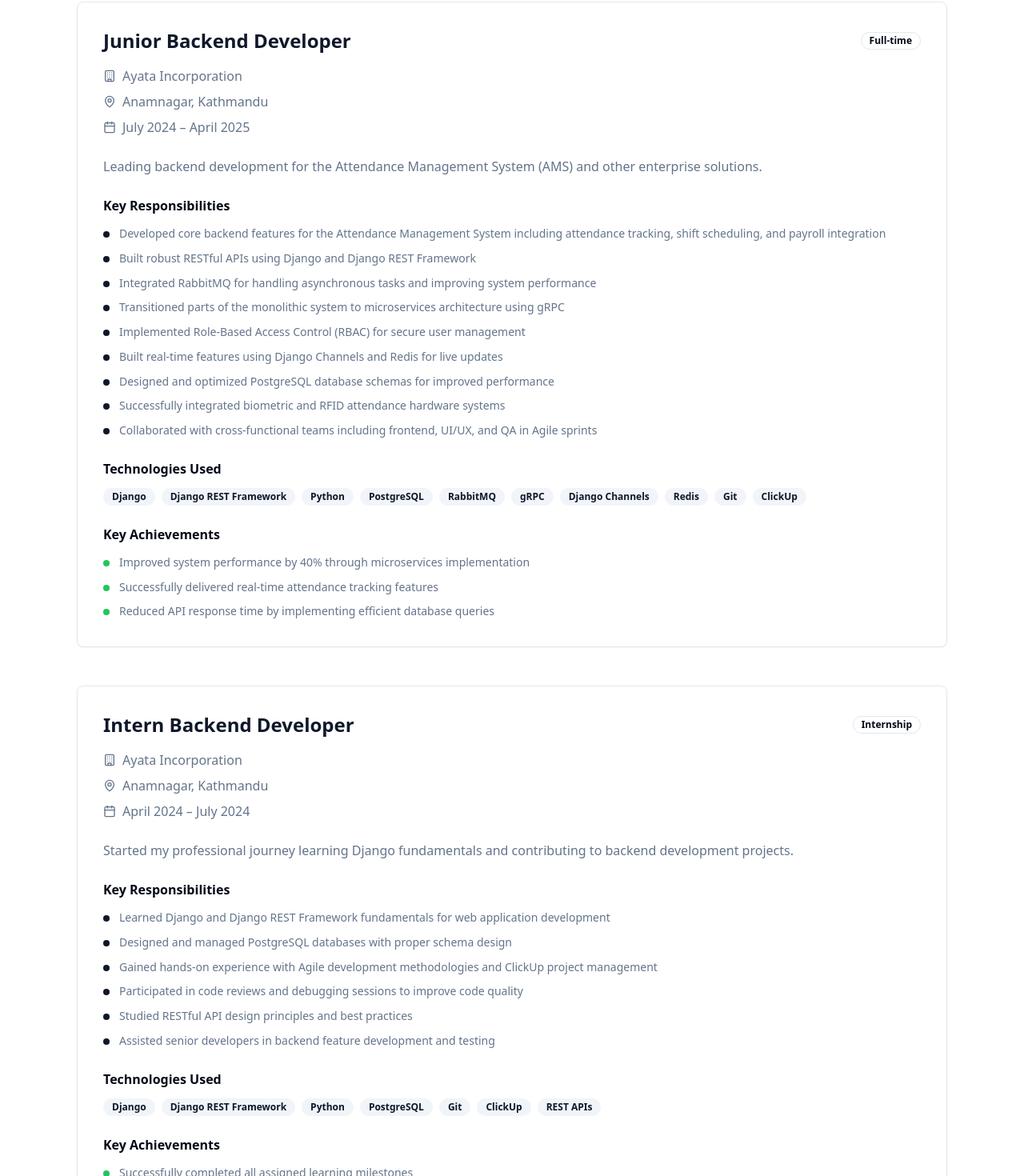
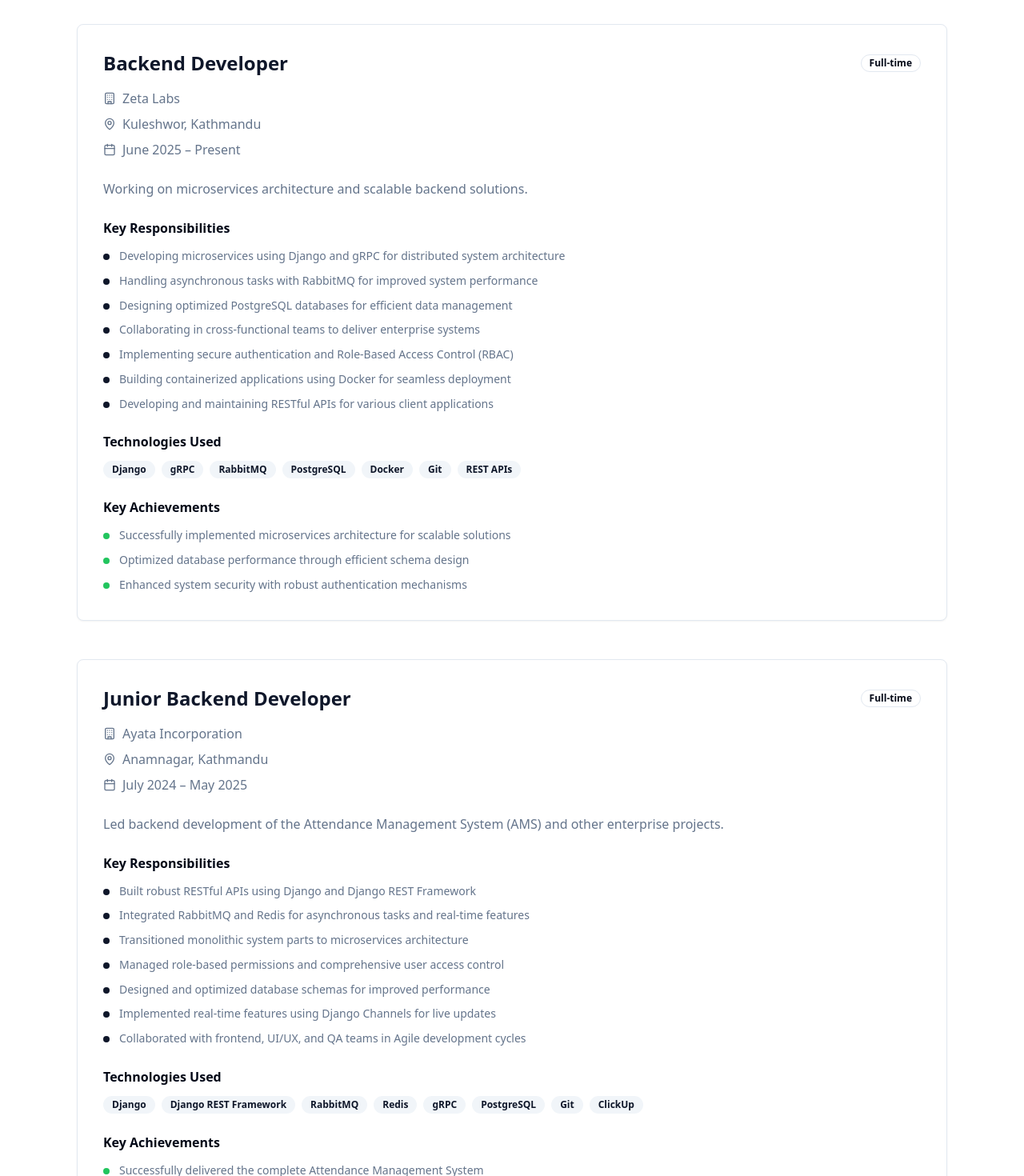
Before and after one commit to Ozzypawan/pawanrajpandey.com.np, a React (Vite) app: page /experience in a window 1280 px wide. Shown: the part 374-1844 px from the top of the page at 80% size. Built offline with nearby package versions, Linux system fonts and the light colour scheme.

Commit message:
Refactor: Update experience content
Update the experience page content with the latest information.

```diff
--- a/src/pages/Experience.tsx
+++ b/src/pages/Experience.tsx
@@ -1,3 +1,4 @@
+
 import { Card } from "@/components/ui/card";
 import { Badge } from "@/components/ui/badge";
 import { MapPin, Calendar, Building } from "lucide-react";
@@ -6,56 +7,77 @@ import { Helmet } from "react-helmet-async";
 const Experience = () => {
   const experiences = [
     {
+      title: "Backend Developer",
+      company: "Zeta Labs",
+      location: "Kuleshwor, Kathmandu",
+      period: "June 2025 – Present",
+      type: "Full-time",
+      description: "Working on microservices architecture and scalable backend solutions.",
+      responsibilities: [
+        "Developing microservices using Django and gRPC for distributed system architecture",
+        "Handling asynchronous tasks with RabbitMQ for improved system performance",
+        "Designing optimized PostgreSQL databases for efficient data management",
+        "Collaborating in cross-functional teams to deliver enterprise systems",
+        "Implementing secure authentication and Role-Based Access Control (RBAC)",
+        "Building containerized applications using Docker for seamless deployment",
+        "Developing and maintaining RESTful APIs for various client applications"
+      ],
+      technologies: [
+        "Django", "gRPC", "RabbitMQ", "PostgreSQL", "Docker", "Git", "REST APIs"
+      ],
+      achievements: [
+        "Successfully implemented microservices architecture for scalable solutions",
+        "Optimized database performance through efficient schema design",
+        "Enhanced system security with robust authentication mechanisms"
+      ]
+    },
+    {
       title: "Junior Backend Developer",
       company: "Ayata Incorporation",
       location: "Anamnagar, Kathmandu",
-      period: "July 2024 – April 2025",
+      period: "July 2024 – May 2025",
       type: "Full-time",
-      description: "Leading backend development for the Attendance Management System (AMS) and other enterprise solutions.",
+      description: "Led backend development of the Attendance Management System (AMS) and other enterprise projects.",
       responsibilities: [
-        "Developed core backend features for the Attendance Management System including attendance tracking, shift scheduling, and payroll integration",
         "Built robust RESTful APIs using Django and Django REST Framework",
-        "Integrated RabbitMQ for handling asynchronous tasks and improving system performance",
-        "Transitioned parts of the monolithic system to microservices architecture using gRPC",
-        "Implemented Role-Based Access Control (RBAC) for secure user management",
-        "Built real-time features using Django Channels and Redis for live updates",
-        "Designed and optimized PostgreSQL database schemas for improved performance",
-        "Successfully integrated biometric and RFID attendance hardware systems",
-        "Collaborated with cross-functional teams including frontend, UI/UX, and QA in Agile sprints"
+        "Integrated RabbitMQ and Redis for asynchronous tasks and real-time features",
+        "Transitioned monolithic system parts to microservices architecture",
+        "Managed role-based permissions and comprehensive user access control",
+        "Designed and optimized database schemas for improved performance",
+        "Implemented real-time features using Django Channels for live updates",
+        "Collaborated with frontend, UI/UX, and QA teams in Agile development cycles"
       ],
       technologies: [
-        "Django", "Django REST Framework", "Python", "PostgreSQL",
-        "RabbitMQ", "gRPC", "Django Channels", "Redis", "Git", "ClickUp"
+        "Django", "Django REST Framework", "RabbitMQ", "Redis", "gRPC", "PostgreSQL", "Git", "ClickUp"
       ],
       achievements: [
+        "Successfully delivered the complete Attendance Management System",
         "Improved system performance by 40% through microservices implementation",
-        "Successfully delivered real-time attendance tracking features",
-        "Reduced API response time by implementing efficient database queries"
+        "Reduced API response time through efficient database optimization"
       ]
     },
     {
-      title: "Intern Backend Developer",
+      title: "Backend Developer Intern",
       company: "Ayata Incorporation",
       location: "Anamnagar, Kathmandu",
       period: "April 2024 – July 2024",
       type: "Internship",
-      description: "Started my professional journey learning Django fundamentals and contributing to backend development projects.",
+      description: "Kickstarted backend development journey and contributed to live projects.",
       responsibilities: [
-        "Learned Django and Django REST Framework fundamentals for web application development",
-        "Designed and managed PostgreSQL databases with proper schema design",
-        "Gained hands-on experience with Agile development methodologies and ClickUp project management",
-        "Participated in code reviews and debugging sessions to improve code quality",
-        "Studied RESTful API design principles and best practices",
-        "Assisted senior developers in backend feature development and testing"
+        "Learned Django, Django REST Framework, and REST API principles",
+        "Designed and managed PostgreSQL database schemas with proper normalization",
+        "Participated in team sprints and collaborative code review sessions",
+        "Assisted in backend development tasks and feature implementation",
+        "Gained hands-on experience with Agile development methodologies",
+        "Contributed to production code within the first month of internship"
       ],
       technologies: [
-        "Django", "Django REST Framework", "Python", "PostgreSQL",
-        "Git", "ClickUp", "REST APIs"
+        "Django", "Django REST Framework", "PostgreSQL", "Git", "REST APIs", "ClickUp"
       ],
       achievements: [
-        "Successfully completed all assigned learning milestones",
-        "Contributed to production code within first month",
-        "Received positive feedback for quick learning and adaptation"
+        "Successfully completed all assigned learning milestones ahead of schedule",
+        "Contributed meaningfully to production codebase as an intern",
+        "Received positive feedback for quick learning and professional adaptation"
       ]
     }
   ];
@@ -72,10 +94,10 @@ const Experience = () => {
     <>
       <Helmet>
         <title>Experience - Pawan Raj Pandey | Django Backend Developer</title>
-        <meta name="description" content="Professional experience of Pawan Raj Pandey as Django Backend Developer at Ayata Incorporation. 1 year of industry experience in scalable backend systems, REST APIs, and microservices." />
-        <meta name="keywords" content="Django experience, backend developer experience, Ayata Incorporation, REST API development, microservices, PostgreSQL, RabbitMQ" />
+        <meta name="description" content="Professional experience of Pawan Raj Pandey as Django Backend Developer at Zeta Labs and Ayata Incorporation. 1+ years of industry experience in scalable backend systems, microservices, and REST APIs." />
+        <meta name="keywords" content="Django experience, backend developer experience, Zeta Labs, Ayata Incorporation, microservices, gRPC, PostgreSQL, RabbitMQ" />
         <meta property="og:title" content="Experience - Pawan Raj Pandey | Django Backend Developer" />
-        <meta property="og:description" content="Professional experience of Pawan Raj Pandey as Django Backend Developer at Ayata Incorporation." />
+        <meta property="og:description" content="Professional experience of Pawan Raj Pandey as Django Backend Developer with expertise in microservices and scalable systems." />
         <link rel="canonical" href="https://pawanrajpandey.com/experience" />
       </Helmet>
 
@@ -84,7 +106,7 @@ const Experience = () => {
         <div className="text-center mb-16 animate-fade-in">
           <h1 className="text-4xl sm:text-5xl font-bold mb-6">Professional Experience</h1>
           <p className="text-xl text-muted-foreground max-w-3xl mx-auto">
-            My journey in backend development and the impact I've made
+            Backend developer with hands-on experience building scalable systems, microservices, and real-time applications
           </p>
         </div>
 
```
